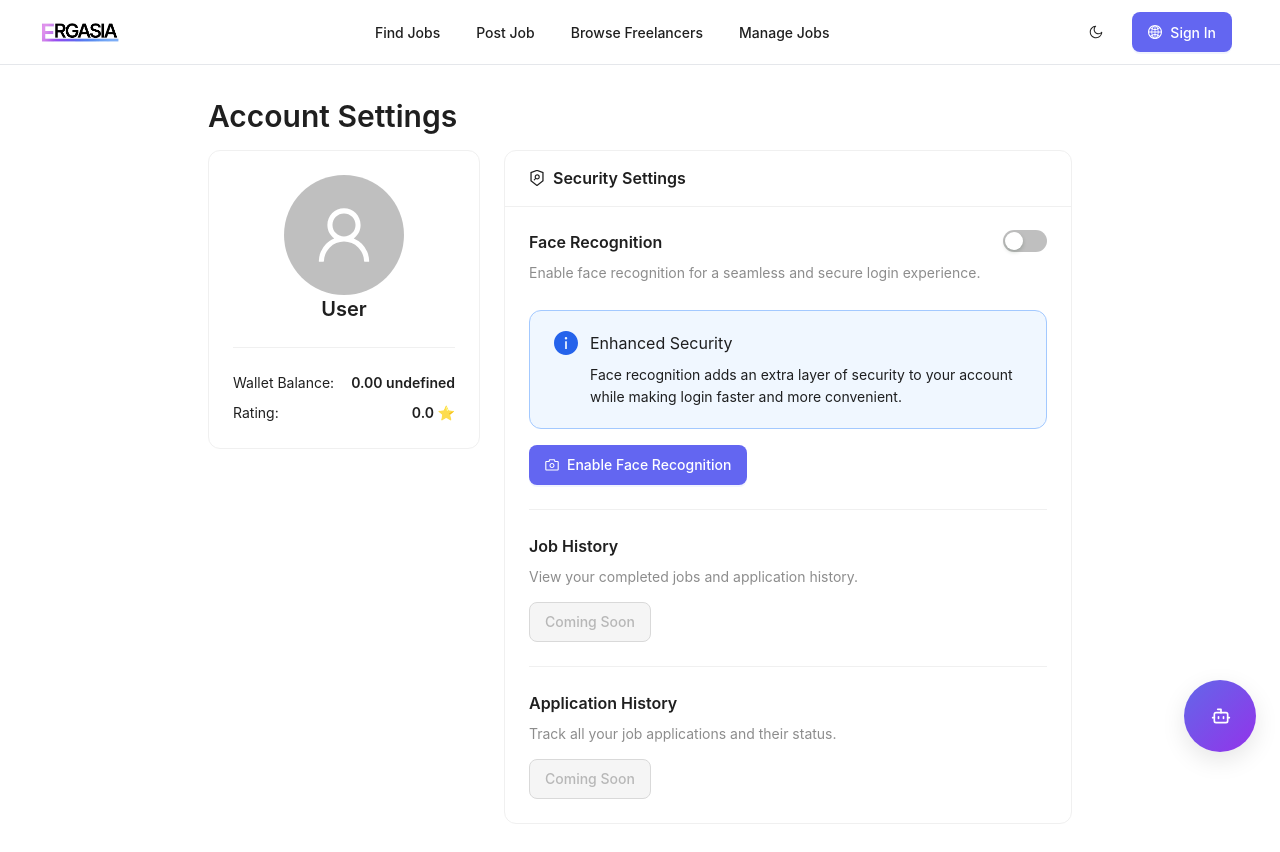
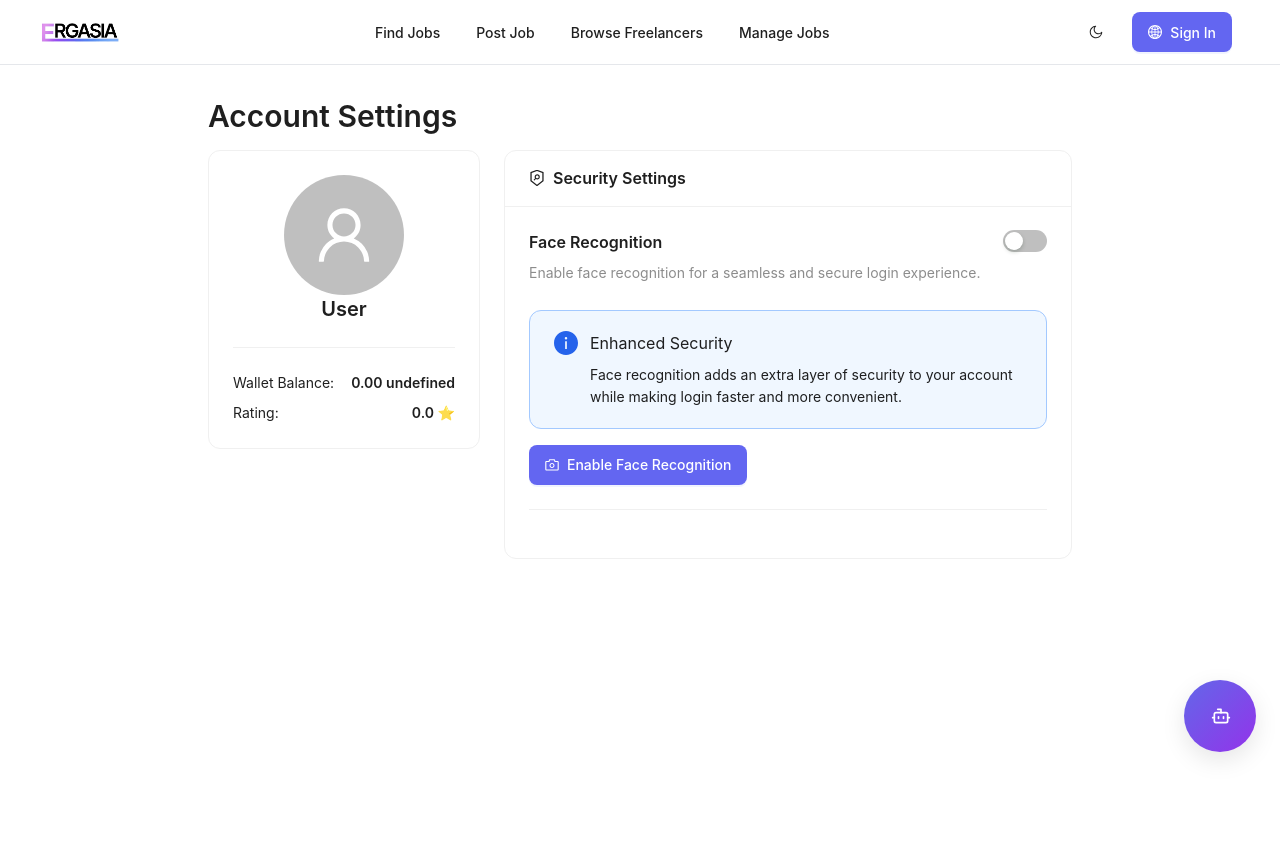
Before and after one commit to memeett/icp, a React (Vite) app in the folder src/projcet_frontend/: page /account in a window 1280 px wide. Shown: the top 852 px of the page. After the commit the page ends 800 px from the top, so only its background shows below. Built offline with nearby package versions, Linux system fonts and the light colour scheme.

Commit message:
fix: adjusted some minor UI mistake

```diff
--- a/src/projcet_frontend/src/app/providers/ThemeProvider.tsx
+++ b/src/projcet_frontend/src/app/providers/ThemeProvider.tsx
@@ -60,6 +60,7 @@ export const ThemeProvider: React.FC<ThemeProviderProps> = ({ children }) => {
       root.style.setProperty('--border', '217 32.6% 17.5%');
       root.style.setProperty('--input', '217 32.6% 17.5%');
       root.style.setProperty('--ring', '238 75% 65%'); // Modern Indigo
+      root.style.setProperty('--text', '0 40% 100%');
     } else {
       root.style.setProperty('--background', '0 0% 100%'); // Pure White
       root.style.setProperty('--foreground', '222 84% 4.9%'); // Rich Dark Blue-Gray
@@ -80,6 +81,7 @@ export const ThemeProvider: React.FC<ThemeProviderProps> = ({ children }) => {
       root.style.setProperty('--border', '220 13% 91%');
       root.style.setProperty('--input', '220 13% 91%');
       root.style.setProperty('--ring', '238 75% 65%'); // Modern Indigo
+      root.style.setProperty('--text', '222 40% 98%');
     }
   }, [theme]);
 
--- a/src/projcet_frontend/src/components/tabs/FreelancerJobCard.tsx
+++ b/src/projcet_frontend/src/components/tabs/FreelancerJobCard.tsx
@@ -56,14 +56,14 @@ export default function FreelancerJobCard({ jobId, isLoading }: { jobId: string;
 
 
     return (
-        <div className="bg-white rounded-lg shadow p-6 border border-purple-50 hover:border-purple-200 transition-all">
-            <h3 className="font-semibold text-lg text-gray-800">{job?.jobName}</h3>
-            <div className="mt-2 text-sm text-gray-600">
+        <div className="bg-background rounded-lg shadow p-6 border border-foreground hover:border-purple-200 transition-all">
+            <h2 className="font-semibold text-xl">{job?.jobName}</h2>
+            <div className="mt-2 text-sm">
                 <p>
                     <span className="font-medium">Created At:</span> {date}
                 </p>
                 <div className="mt-3 flex items-center">
-                    <span className="font-medium mr-2">Status:</span>
+                    <span className="font-medium text-text mr-2">Status:</span>
                     {job?.jobStatus && (
                         <Tag color={getStatusColor(job.jobStatus)} className="text-xs">
                             {job.jobStatus}
@@ -74,7 +74,7 @@ export default function FreelancerJobCard({ jobId, isLoading }: { jobId: string;
             <div className="mt-4">
                 <button
                     onClick={viewDetail}
-                    className="text-sm bg-[#6366f1] text-white px-3 py-1.5 rounded-md hover:bg-[#4f46e5] transition-all duration-300 font-medium shadow-sm"
+                    className="text-sm bg-[#6366f1] text-text px-3 py-1.5 rounded-md hover:bg-[#4f46e5] transition-all duration-300 font-medium shadow-sm"
                 >
                     View Details
                 </button>
--- a/src/projcet_frontend/src/pages/AccountPage.tsx
+++ b/src/projcet_frontend/src/pages/AccountPage.tsx
@@ -188,25 +188,6 @@ const AccountPage: React.FC = () => {
                   </div>
 
                   <Divider />
-
-                  {/* Future Settings Placeholder */}
-                  <div>
-                    <Title level={5}>Job History</Title>
-                    <Paragraph type="secondary">
-                      View your completed jobs and application history.
-                    </Paragraph>
-                    <Button disabled>Coming Soon</Button>
-                  </div>
-
-                  <Divider />
-
-                  <div>
-                    <Title level={5}>Application History</Title>
-                    <Paragraph type="secondary">
-                      Track all your job applications and their status.
-                    </Paragraph>
-                    <Button disabled>Coming Soon</Button>
-                  </div>
                 </div>
               </Card>
             </Col>
--- a/src/projcet_frontend/src/pages/BrowseFreelancerPage.tsx
+++ b/src/projcet_frontend/src/pages/BrowseFreelancerPage.tsx
@@ -211,8 +211,8 @@ const BrowseFreelancerPage: React.FC = () => {
         </Button>
 
         {/* Filter Results Info */}
-        <div className="text-center p-3 bg-gray-50 rounded">
-          <Text type="secondary" className="text-sm">
+        <div className="text-center p-3 rounded">
+          <Text type="secondary" className="text-sm underline bg-foreground">
             {filteredAndSortedFreelancers.length} of {allUsers.length} freelancers
           </Text>
         </div>
@@ -243,7 +243,7 @@ const BrowseFreelancerPage: React.FC = () => {
             </div>
 
             {/* Search Bar */}
-            <Card className="mb-6">
+            <Card style={{marginBottom: '2rem'}}>
               <Row gutter={[16, 16]} align="middle">
                 <Col xs={24} sm={12} md={8}>
                   <Input
--- a/src/projcet_frontend/src/pages/JobDetailPage.tsx
+++ b/src/projcet_frontend/src/pages/JobDetailPage.tsx
@@ -1104,13 +1104,15 @@ const JobDetailPage: React.FC = () => {
               <TabPane tab={`Accepted (${acceptedFreelancers.length})`} key="accepted">
                 <AcceptedContent />
               </TabPane>
-              <TabPane tab="Submission Answer" key="submission">
-                <SubmissionContent />
-              </TabPane>
+
               {job.jobStatus === "Open" && (
-
                 <TabPane tab="Invite Users" key="invite">
                   <InviteContent />
+                </TabPane>
+              )}
+              {job.jobStatus === "Ongoing" && (
+                <TabPane tab="Submission Answer" key="submission">
+                  <SubmissionContent />
                 </TabPane>
               )}
             </Tabs>
--- a/src/projcet_frontend/src/pages/profile/InvitationsTab.tsx
+++ b/src/projcet_frontend/src/pages/profile/InvitationsTab.tsx
@@ -64,7 +64,7 @@ const InvitationsTab: React.FC<InvitationsTabProps> = ({
           <Space direction="vertical" size="small" className="w-full mb-4">
             <div className="flex items-center">
               <DollarOutlined className="text-green-500 mr-2" />
-              <Text strong className="text-lg">{formatSalary(invitation.job.jobSalary)}</Text>
+              <Text strong className="text-lg">{invitation.job.jobSalary} Ergn</Text>
             </div>
 
             <div className="flex items-center">
@@ -90,11 +90,11 @@ const InvitationsTab: React.FC<InvitationsTabProps> = ({
           <div className="h-full flex flex-col justify-between">
             {/* Status Section */}
             <div className="text-center lg:text-right mb-4">
-              <div className="bg-gray-50 rounded-lg p-4 mb-4">
+              <div className="rounded-lg p-4 mb-4">
                 <Text type="secondary" className="text-sm block mb-1">
                   Invitation Status
                 </Text>
-                <Text strong className={invitation.isAccepted ? "text-green-600" : "text-orange-600"}>
+                <Text strong style={{color: invitation.isAccepted? 'green' : 'orange'}}>
                   {invitation.isAccepted ? "Accepted" : "Pending Response"}
                 </Text>
               </div>
--- a/src/projcet_frontend/src/styles/style.css
+++ b/src/projcet_frontend/src/styles/style.css
@@ -68,6 +68,7 @@
     --border: 217 32.6% 17.5%;
     --input: 217 32.6% 17.5%;
     --ring: 238 75% 65%; /* Modern Indigo for focus */
+    --text: 0 0% 100%;
   }
 }
 
--- a/src/projcet_frontend/src/ui/components/SearchBar.tsx
+++ b/src/projcet_frontend/src/ui/components/SearchBar.tsx
@@ -121,7 +121,7 @@ const SearchBar: React.FC<SearchBarProps> = memo(({
   }, []);
 
   const dropdownContent = (
-    <div className="w-full max-w-md p-4 bg-white rounded-lg shadow-lg border">
+    <div className="w-full max-w-md p-4 bg-foreground rounded-lg shadow-lg border">
       {/* Recent Searches */}
       {displayRecentSearches.length > 0 && (
         <div className="mb-4">
```
Also changed, not shown: 1 other file (tests, documents, lock files or other folders).
